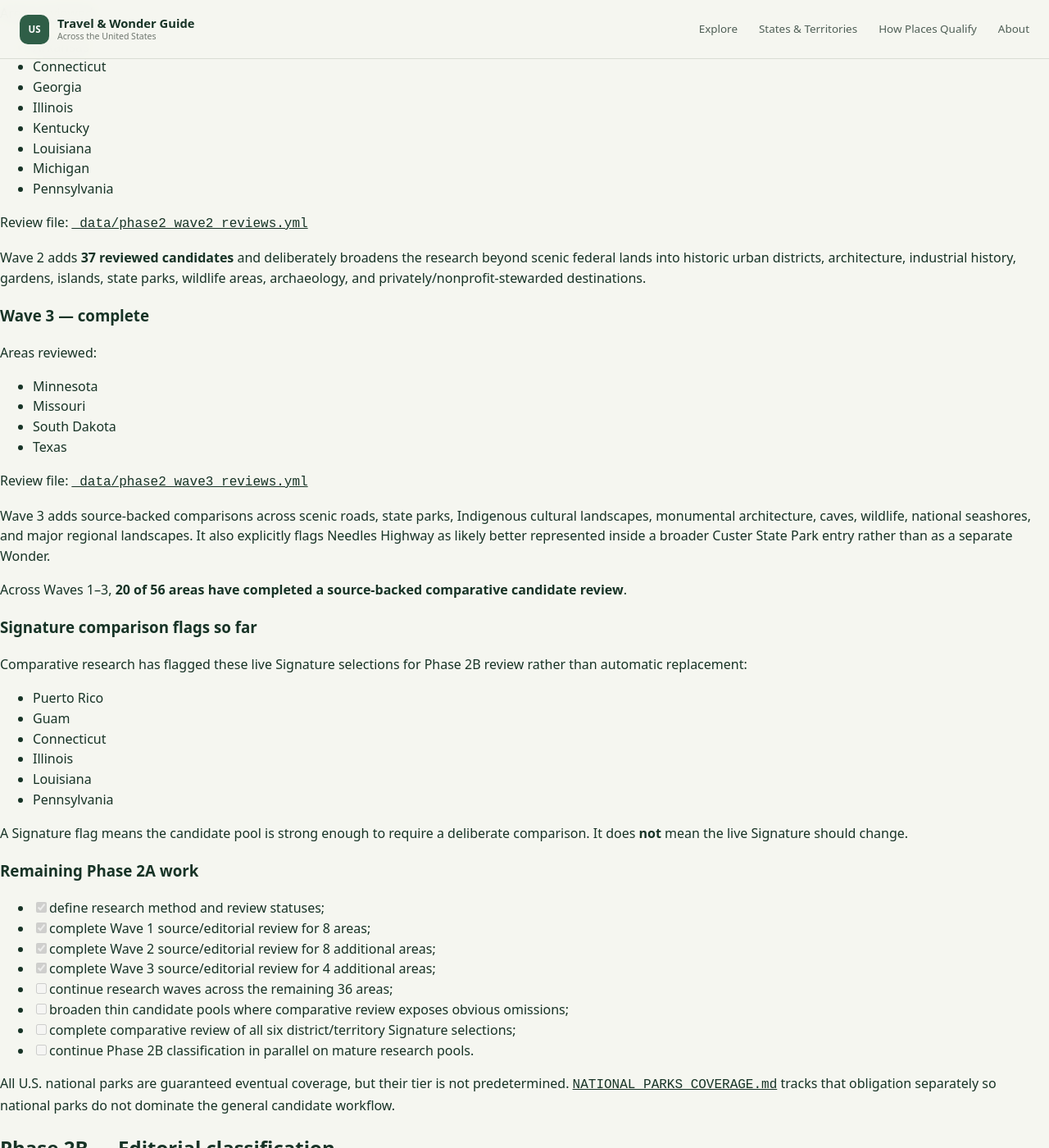
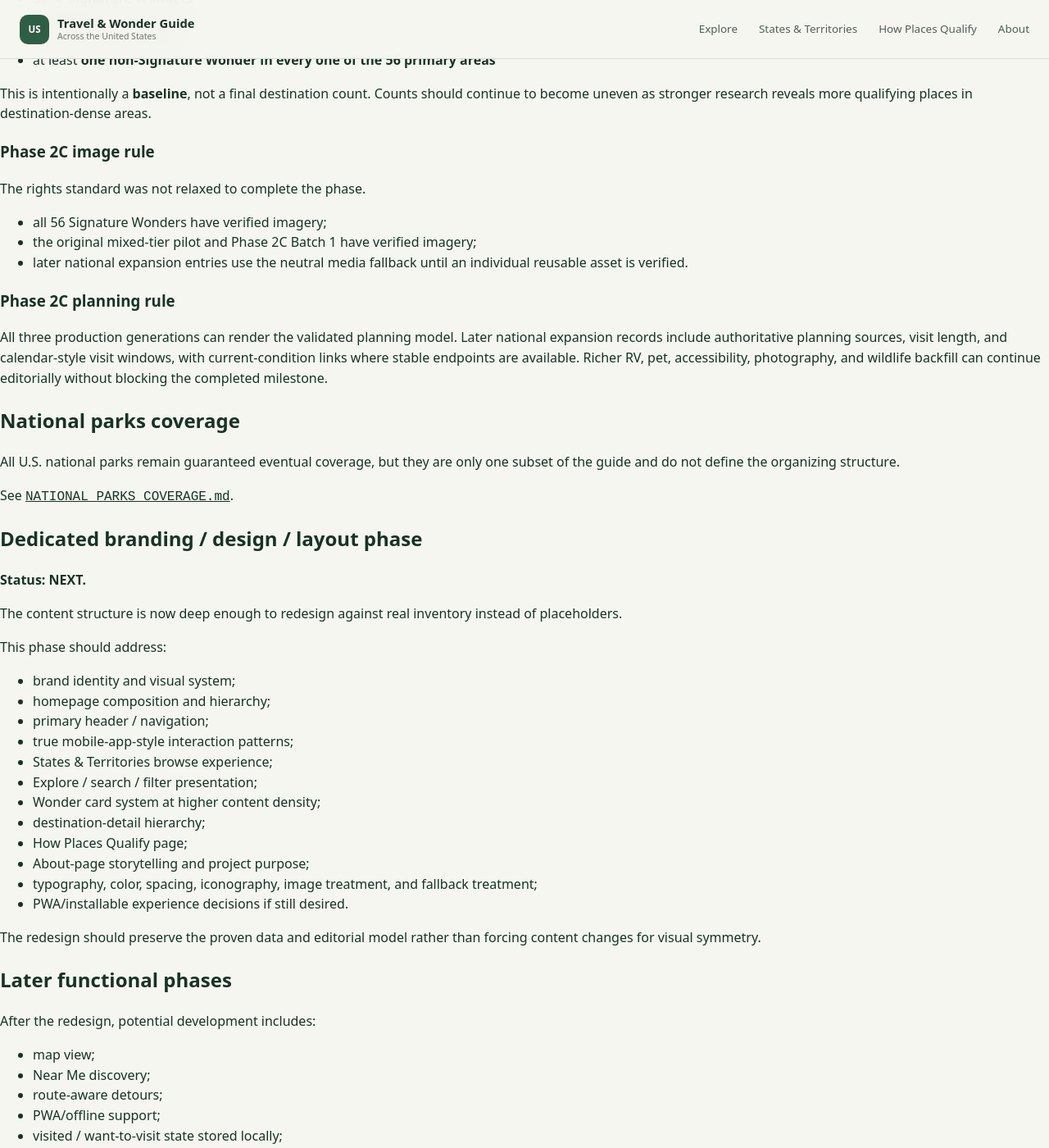
Before and after one commit to jeffthomasiii/us-travel-wonder-guide, a Jekyll site: the page built from PROJECT_PLAN.md, in a window 1280 px wide and 1400 px high, scrolled down 2708 px. Shown: the whole window at 82% size. Built offline with Jekyll 4.4.1, drawn with Linux system fonts in a browser that asks for light colours; our own code applies the rules of GitHub Pages for plain Markdown files; some of the changed text lies outside the part shown.

Commit message:
Close Phase 2C and advance project to redesign

```diff
--- a/PROJECT_PLAN.md
+++ b/PROJECT_PLAN.md
@@ -8,35 +8,46 @@ The guide is a **U.S. travel discovery reference**, not a quota-driven state lis
 
 See [`EDITORIAL_SCOPE.md`](EDITORIAL_SCOPE.md) for geographic and editorial boundaries.
 
-## Phase 1A — Original 50-state Signature imagery
+## Phase 1A — Signature imagery
 
-**Status: COMPLETE — 50 / 50 original state Signature Wonders.**
+**Status: COMPLETE.**
 
-The canonical rights audit remains [`_data/signature_images.yml`](_data/signature_images.yml).
+The original 50 state Signature Wonders and the six later district/territory Signature Wonders have asset-level rights-verified imagery. Canonical manifests:
+
+- `_data/signature_images.yml`
+- `_data/expanded_signature_images.yml`
 
 ## Phase 1B — Mixed-tier pilot
 
-**Status: COMPLETE — 6 pilot states / 12 added destinations.**
+**Status: COMPLETE.**
 
-Pilot states: California, Utah, Maine, Michigan, Oklahoma, and Delaware.
+The six-state pilot validated mixed ★ / ◆ / ○ state pages, Explore filtering, tier-aware cards and detail pages, image attribution, and editorial hierarchy.
 
-The pilot validated all three reasons to go, mixed-tier state pages, Explore filtering, and the basic content hierarchy.
+## Phase 1C — Travel-planning model
 
-## Phase 1C — Travel-planning content model
+**Status: COMPLETE.**
 
-**Status: COMPLETE — model validated on all 18 Wonders in the six pilot states.**
+The validated content model includes:
 
-The schema is documented in [`CONTENT_MODEL.md`](CONTENT_MODEL.md). The validated planning guidance includes typical calendar visit windows, visit length, RV access and road/rig considerations, pet access, accessibility, photography, wildlife, official conditions, reservations/permits where useful, planning source, and review date.
+- calendar-style typical visit windows;
+- visit length;
+- RV access and road/rig considerations where researched;
+- pet guidance where researched;
+- accessibility;
+- photography;
+- wildlife;
+- current-conditions / alerts links;
+- reservation / permit links where useful;
+- authoritative planning source;
+- planning review date.
 
-Phase 1C established the normal planning-data pattern for future intake. Not every existing Wonder must be backfilled before Phase 2 begins; planning metadata can expand alongside content production.
+See [`CONTENT_MODEL.md`](CONTENT_MODEL.md).
 
-Design and branding work remains intentionally deferred except for functional usability changes.
+## Geography expansion
 
-## Geography expansion — states, D.C. and inhabited territories
+**Status: COMPLETE — 56 primary browse areas.**
 
-**Status: IMPLEMENTED — 56 primary browse areas.**
-
-The guide includes:
+The guide covers:
 
 - 50 states
 - Washington, D.C.
@@ -46,192 +57,112 @@ The guide includes:
 - Northern Mariana Islands
 - American Samoa
 
-First-pass Signature Wonders added:
+The U.S. Minor Outlying Islands remain outside the ordinary browse model unless a real travel/editorial case emerges.
 
-| Area | ★ Signature Wonder |
-| --- | --- |
-| Washington, D.C. | National Mall and Memorial Parks |
-| Puerto Rico | El Yunque National Forest |
-| U.S. Virgin Islands | Virgin Islands National Park |
-| Guam | Ritidian Point |
-| Northern Mariana Islands | The Grotto |
-| American Samoa | National Park of American Samoa |
-
-The U.S. Minor Outlying Islands are excluded from the ordinary browse model unless a later editorial case justifies a specific destination.
-
-### Geography-expansion follow-up
-
-- [x] complete asset-level image-rights research for the six new Signature Wonders;
-- [x] connect the six verified image records to cards, Wonder pages, and homepage hero rotation;
-- [ ] complete comparative Signature review for all six district/territory areas during Phase 2A/2B;
-- [ ] add planning metadata for the six new Signature Wonders during normal Phase 2 intake/backfill;
-- [x] establish an explicit non-NPS diversity guardrail for Phase 2 research.
-
-Verified imagery for the six expanded areas is stored in [`_data/expanded_signature_images.yml`](_data/expanded_signature_images.yml), using the same asset-level verification standard as the original 50-state manifest.
+The six added Signature Wonders also now have verified imagery, planning metadata, and calendar-style visit windows.
 
 ## Mobile functional baseline
 
-**Status: IMPLEMENTED.**
+**Status: COMPLETE.**
 
-Mobile uses persistent bottom navigation for **Home, Explore, Search, and Areas**, while the hamburger menu holds secondary/reference pages. This is the functional baseline for the current POC; a deeper installed-app/PWA navigation redesign can happen during the dedicated design phase.
+Mobile uses persistent bottom navigation for **Home, Explore, Search, and Areas**, while the hamburger menu holds secondary/reference pages. This remains a functional baseline rather than the final installed-app/PWA design.
 
-## Phase 2A — Build the national candidate inventory
+## Phase 2A — National candidate research
 
-**Status: IN PROGRESS — seed inventory complete; three comparative research waves complete covering 20 areas.**
+**Status: COMPLETE FOR THE NATIONAL BASELINE PASS.**
 
-Goal: build the research pool before publishing large amounts of new content. Candidate counts are not quotas and candidate status does not imply inclusion.
+The Phase 2 seed inventory established a broad cross-country candidate pool, and deeper comparative research waves tested the method across 20 areas before national production accelerated.
 
-The seed backlog is [`_data/phase2_candidates.yml`](_data/phase2_candidates.yml). The research and review rules are documented in [`PHASE2_RESEARCH_METHOD.md`](PHASE2_RESEARCH_METHOD.md). Wave reviews are kept separately from the seed backlog so source verification and editorial judgments remain auditable before candidates are promoted into production.
+Research files remain useful as an ongoing editorial backlog:
 
-### Wave 1 — complete
+- `_data/phase2_candidates.yml`
+- `_data/phase2_wave1_reviews.yml`
+- `_data/phase2_wave2_reviews.yml`
+- `_data/phase2_wave3_reviews.yml`
+- `PHASE2_RESEARCH_METHOD.md`
 
-Areas reviewed:
-
-- Alabama
-- Alaska
-- Arizona
-- California
-- Colorado
-- Florida
-- Puerto Rico
-- Guam
-
-Review file: [`_data/phase2_wave1_reviews.yml`](_data/phase2_wave1_reviews.yml)
-
-Wave 1 contains **38 reviewed candidates**: **32 strong**, **4 uncertain**, **1 overlap**, and **1 deferred** because of current access/closure conditions.
-
-### Wave 2 — complete
-
-Areas reviewed:
-
-- Arkansas
-- Connecticut
-- Georgia
-- Illinois
-- Kentucky
-- Louisiana
-- Michigan
-- Pennsylvania
-
-Review file: [`_data/phase2_wave2_reviews.yml`](_data/phase2_wave2_reviews.yml)
-
-Wave 2 adds **37 reviewed candidates** and deliberately broadens the research beyond scenic federal lands into historic urban districts, architecture, industrial history, gardens, islands, state parks, wildlife areas, archaeology, and privately/nonprofit-stewarded destinations.
-
-### Wave 3 — complete
-
-Areas reviewed:
-
-- Minnesota
-- Missouri
-- South Dakota
-- Texas
-
-Review file: [`_data/phase2_wave3_reviews.yml`](_data/phase2_wave3_reviews.yml)
-
-Wave 3 adds source-backed comparisons across scenic roads, state parks, Indigenous cultural landscapes, monumental architecture, caves, wildlife, national seashores, and major regional landscapes. It also explicitly flags Needles Highway as likely better represented inside a broader Custer State Park entry rather than as a separate Wonder.
-
-Across Waves 1–3, **20 of 56 areas have completed a source-backed comparative candidate review**.
-
-### Signature comparison flags so far
-
-Comparative research has flagged these live Signature selections for Phase 2B review rather than automatic replacement:
-
-- Puerto Rico
-- Guam
-- Connecticut
-- Illinois
-- Louisiana
-- Pennsylvania
-
-A Signature flag means the candidate pool is strong enough to require a deliberate comparison. It does **not** mean the live Signature should change.
-
-### Remaining Phase 2A work
-
-- [x] define research method and review statuses;
-- [x] complete Wave 1 source/editorial review for 8 areas;
-- [x] complete Wave 2 source/editorial review for 8 additional areas;
-- [x] complete Wave 3 source/editorial review for 4 additional areas;
-- [ ] continue research waves across the remaining 36 areas;
-- [ ] broaden thin candidate pools where comparative review exposes obvious omissions;
-- [ ] complete comparative review of all six district/territory Signature selections;
-- [ ] continue Phase 2B classification in parallel on mature research pools.
-
-All U.S. national parks are guaranteed eventual coverage, but their tier is not predetermined. [`NATIONAL_PARKS_COVERAGE.md`](NATIONAL_PARKS_COVERAGE.md) tracks that obligation separately so national parks do not dominate the general candidate workflow.
+Phase 2A completion does **not** mean no additional candidate research will ever happen. It means national research is no longer a prerequisite for proving the content system. Future candidate discovery becomes continuous editorial maintenance.
 
 ## Phase 2B — Editorial classification
 
-**Status: PILOT IN PROGRESS — Waves 1 and 2 classified editorially; Phase 2C production has begun from approved pilot entries.**
+**Status: COMPLETE FOR THE NATIONAL BASELINE PASS.**
 
-The working pilot classification is [`_data/phase2b_pilot_classification.yml`](_data/phase2b_pilot_classification.yml).
+The pilot classification established the approval / hold / do-not-publish process and demonstrated that Signature selections can be challenged without automatic replacement.
 
-The pilot assigns proposed ◆ / ○ roles only after source-backed Phase 2A review. It also records `hold` and `do-not-publish` decisions where a candidate is too broad, operationally unresolved, or insufficiently sourced.
+The working classification record remains `_data/phase2b_pilot_classification.yml`.
 
-Signature challenges remain comparison flags until a specific replacement decision is supported. Approved ◆ / ○ entries can move into Phase 2C in measured batches once full production intake is complete.
+Future additions should continue to follow the same standard: classify by actual trip value, not by quotas, designation type, agency, or a desire to visually balance states.
 
 ## Phase 2C — Production content expansion
 
-**Status: IN PROGRESS — Batch 1 published / 6 new Wonders.**
+**Status: COMPLETE — national baseline published.**
 
-The first production batch is documented in [`PHASE2C_BATCH1.md`](PHASE2C_BATCH1.md).
+Completion is documented in [`PHASE2C_COMPLETION.md`](PHASE2C_COMPLETION.md).
 
-Batch 1 publishes:
+The live content model now contains:
 
-| Area | Destination | Reason to go |
-| --- | --- | --- |
-| California | Big Sur Coast | ◆ Worth Traveling For |
-| Florida | Myakka River State Park | ○ Worth the Detour |
-| Georgia | Savannah Historic Landmark District | ◆ Worth Traveling For |
-| Michigan | Mackinac Island | ◆ Worth Traveling For |
-| Kentucky | Shaker Village of Pleasant Hill | ○ Worth the Detour |
-| Alabama | Bon Secour National Wildlife Refuge | ○ Worth the Detour |
+- **120 Wonders total**
+- **56 ★ Signature Wonders**
+- **51 ◆ Worth Traveling For**
+- **13 ○ Worth the Detour**
+- at least **one non-Signature Wonder in every one of the 56 primary areas**
 
-The public guide now contains **74 Wonders total — 56 ★, 9 ◆, and 9 ○**.
+This is intentionally a **baseline**, not a final destination count. Counts should continue to become uneven as stronger research reveals more qualifying places in destination-dense areas.
 
-Batch 1 intentionally mixes a scenic coastal region, state park, historic urban district, island cultural landscape, nonprofit/private historic landscape, and federal wildlife refuge. This tests the guide's broader identity instead of simply adding more parks.
+### Phase 2C image rule
 
-Every Batch 1 Wonder includes:
+The rights standard was not relaxed to complete the phase.
 
-- approved editorial classification;
-- public summary and rationale;
-- official or authoritative source;
-- navigation target;
-- verified reusable imagery and attribution;
-- experience tags;
-- Phase 1C-style planning metadata;
-- calendar-style visit windows;
-- RV road/rig guidance;
-- pet guidance;
-- accessibility, photography, and wildlife context where meaningful.
+- all 56 Signature Wonders have verified imagery;
+- the original mixed-tier pilot and Phase 2C Batch 1 have verified imagery;
+- later national expansion entries use the neutral media fallback until an individual reusable asset is verified.
 
-Phase 2 planning data is stored in [`_data/travel_planning_phase2.yml`](_data/travel_planning_phase2.yml) and [`_data/planning_refinements_phase2.yml`](_data/planning_refinements_phase2.yml). The Wonder layout checks these files first and falls back to the original Phase 1C planning data for earlier destinations.
+### Phase 2C planning rule
 
-### Batch 1 validation before Batch 2
+All three production generations can render the validated planning model. Later national expansion records include authoritative planning sources, visit length, and calendar-style visit windows, with current-condition links where stable endpoints are available. Richer RV, pet, accessibility, photography, and wildlife backfill can continue editorially without blocking the completed milestone.
 
-- [ ] confirm all six new cards appear in Explore and on their area pages;
-- [ ] confirm search, Area, Reason to Go, and Experience filtering include the new records correctly;
-- [ ] confirm mixed natural/cultural entries feel coherent together;
-- [ ] confirm image crops and credits render correctly;
-- [ ] confirm Phase 2 planning sections load correctly;
-- [ ] confirm Big Sur current-conditions messaging is prominent enough given fire/road volatility;
-- [ ] confirm RV and pet guidance reads as planning help rather than guaranteed access.
+## National parks coverage
 
-Do not turn Phase 2C into a large national dump. Continue with measured production batches while Phase 2A and Phase 2B advance in parallel.
+All U.S. national parks remain guaranteed eventual coverage, but they are only one subset of the guide and do not define the organizing structure.
+
+See [`NATIONAL_PARKS_COVERAGE.md`](NATIONAL_PARKS_COVERAGE.md).
 
 ## Dedicated branding / design / layout phase
 
-A focused redesign remains deferred until the content model and broader inventory are proven. That phase can address brand identity, About-page storytelling, typography, color system, cards, header, How Places Qualify page, deeper mobile/PWA behavior, and other visual refinements.
+**Status: NEXT.**
 
-## Later phases
+The content structure is now deep enough to redesign against real inventory instead of placeholders.
 
-Potential later development:
+This phase should address:
+
+- brand identity and visual system;
+- homepage composition and hierarchy;
+- primary header / navigation;
+- true mobile-app-style interaction patterns;
+- States & Territories browse experience;
+- Explore / search / filter presentation;
+- Wonder card system at higher content density;
+- destination-detail hierarchy;
+- How Places Qualify page;
+- About-page storytelling and project purpose;
+- typography, color, spacing, iconography, image treatment, and fallback treatment;
+- PWA/installable experience decisions if still desired.
+
+The redesign should preserve the proven data and editorial model rather than forcing content changes for visual symmetry.
+
+## Later functional phases
+
+After the redesign, potential development includes:
 
 - map view;
 - Near Me discovery;
 - route-aware detours;
 - PWA/offline support;
-- visited / want-to-visit state;
-- increased use of first-party photography.
+- visited / want-to-visit state stored locally;
+- deeper rights-verified image backfill;
+- increased use of first-party photography;
+- continuous candidate research and editorial additions.
 
 ## Current task
 
-**Validate Phase 2C Batch 1 on the deployed site while continuing Phase 2A research on the remaining areas. If the batch reads cleanly, classify Wave 3 and prepare Batch 2 without changing any flagged Signature Wonder until its comparison is complete.**
+**Phase 2C is complete. The next major project phase is the dedicated branding / design / layout redesign using the 120-Wonder national baseline as the real design dataset.**
```
